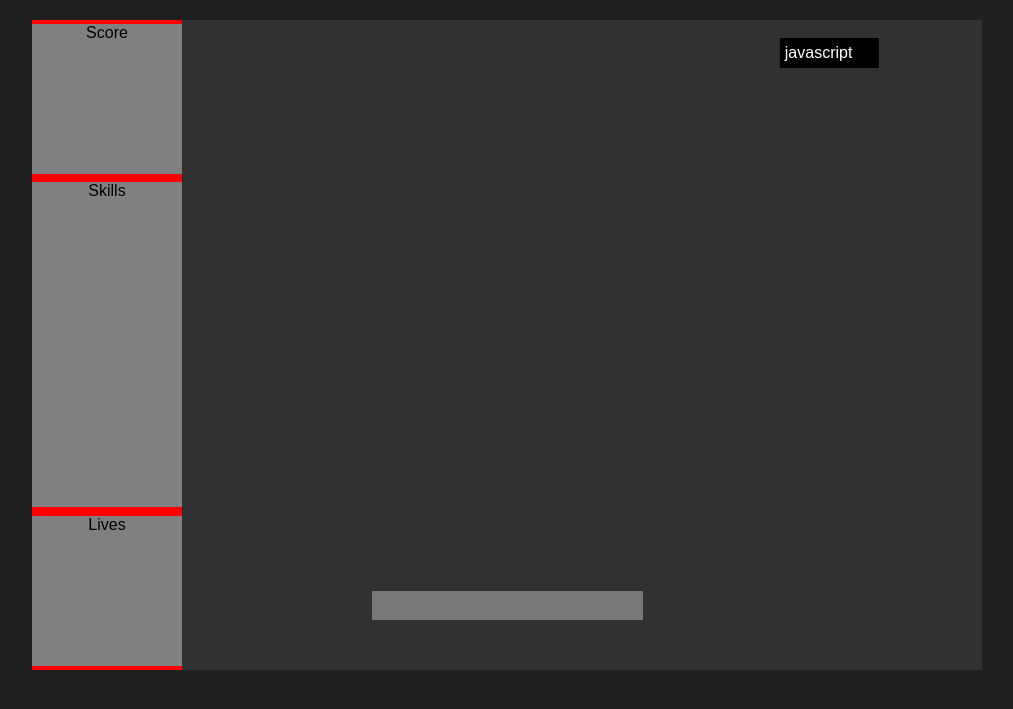
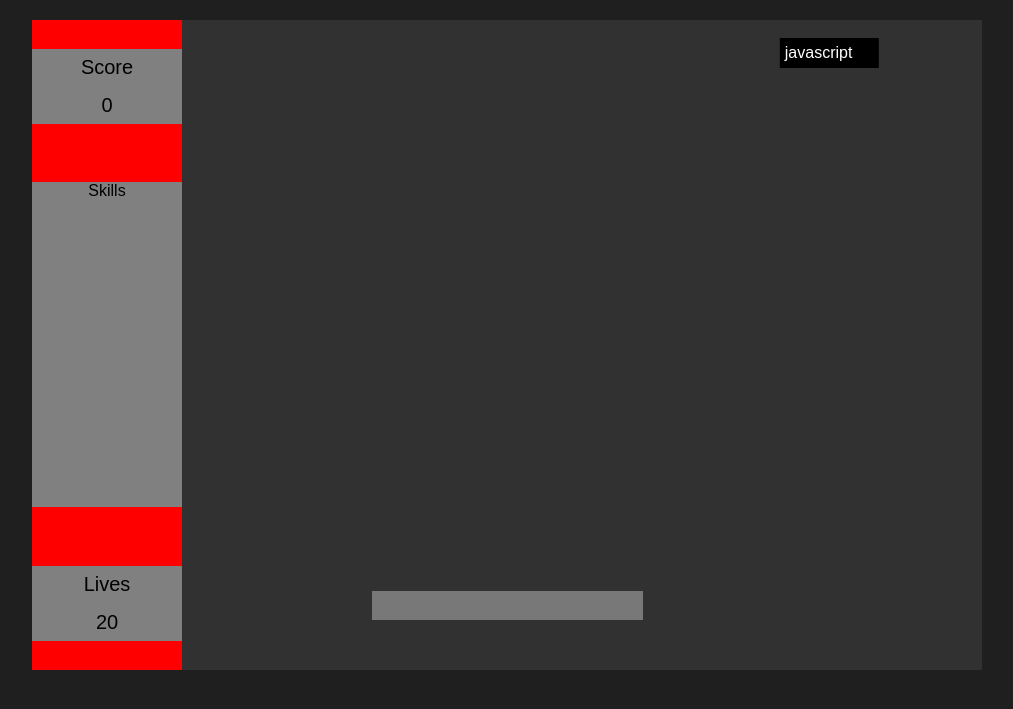
Before and after one commit to gnm668/Type-writer, a PHP site: page / in a window 1280 px wide. Shown: the top 709 px of the page, without its empty margins (133-1146 px from the left). Run offline with PHP 8.4, Linux system fonts and the light colour scheme.

Commit message:
score keeping

```diff
--- a/assets/main.css
+++ b/assets/main.css
@@ -48,8 +48,12 @@ body {
 }
 
 .score {
+    font-size: 20px;
+    display: flex;
+    flex-direction: column;
+    justify-content: space-around;
     text-align: center;
-    height: 150px;
+    height: 75px;
     width: 150px;
     background: grey;
 }
@@ -62,8 +66,12 @@ body {
 }
 
 .lives {
+    font-size: 20px;
+    display: flex;
+    flex-direction: column;
+    justify-content: space-around;
     text-align: center;
-    height: 150px;
+    height: 75px;
     width: 150px;
     background: grey;
 }
--- a/index.html
+++ b/index.html
@@ -16,9 +16,21 @@
 <body>
     <div class="game-container">
         <div class="game-info">
-            <div class="score">Score</div>
-            <div class="skills">Skills</div>
-            <div class="lives">Lives</div>
+            <div class="score">
+                <div>
+                    Score
+                </div>
+            </div>
+            <div class="skills">
+                <div>
+                    Skills
+                </div>
+            </div>
+            <div class="lives">
+                <div>
+                    Lives
+                </div>
+            </div>
         </div>
         <canvas id="game" height="650" width="800"></canvas>
     </div>
--- a/src/game.js
+++ b/src/game.js
@@ -22,19 +22,36 @@ class Game {
         this.spawnWord = this.spawnWord.bind(this);
         this.spawnWords = this.spawnWords.bind(this);
         this.render = this.render.bind(this);
+        this.gameInfo = this.gameInfo.bind(this);
+        this.updateGameInfo = this.updateGameInfo.bind(this);
 
         this.interval();
         this.gameInfo();
     };
 
     gameInfo() {
-        const score = document.querySelector('.score')[0];
-        const skills = document.querySelector('.skills')[0];
-        const lives = document.querySelector('.lives')[0];
+        const score = document.querySelector('.score');
+        const skills = document.querySelector('.skills');
+        const lives = document.querySelector('.lives');
 
         const scoreInfo = document.createElement('div');
         const skillsInfo = document.createElement('div');
         const livesInfo = document.createElement('div');
+
+        scoreInfo.classList.add('score-info');
+        livesInfo.classList.add('lives-info');
+
+        scoreInfo.innerText = this.score;
+        // skill info
+        livesInfo.innerText = this.lives;
+
+        score.appendChild(scoreInfo);
+        lives.appendChild(livesInfo);
+    };
+
+    updateGameInfo() {
+        const scoreInfo = document.querySelector('.score-info');
+        scoreInfo.innerText = this.score;
     };
 
     interval() {
@@ -90,6 +107,7 @@ class Game {
     };
 
     render() {
+        this.updateGameInfo();
         this.spawnWords();
         this.ctx.clearRect(0, 0, this.canvas.width, this.canvas.height);
         requestAnimationFrame(this.render);
```
